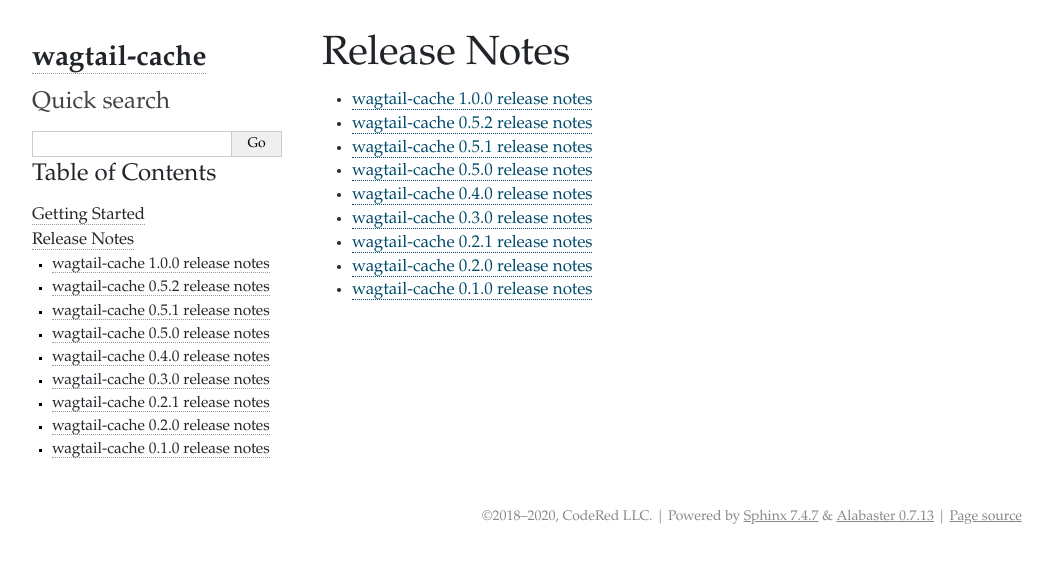
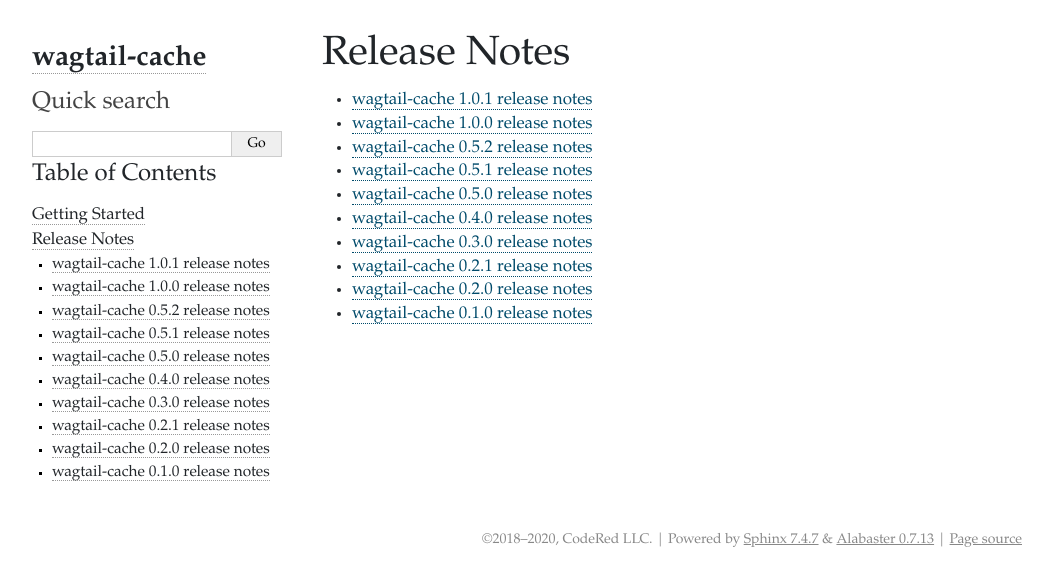
Before and after one commit to coderedcorp/wagtail-cache, a Sphinx documentation site: the page built from docs/releases/index.rst, in a window 1280 px wide. Shown: the top 586 px of the page, without its empty margins (118-1171 px from the left). Built offline with Sphinx 7.4.7, drawn with Linux system fonts in a browser that asks for light colours.

Commit message:
Version 1.0.1 release

```diff
--- a/docs/releases/index.rst
+++ b/docs/releases/index.rst
@@ -4,6 +4,7 @@
 .. toctree::
     :maxdepth: 1
 
+    v1.0.1
     v1.0.0
     v0.5.2
     v0.5.1
--- /dev/null
+++ b/docs/releases/v1.0.1.rst
@@ -0,0 +1,6 @@
+wagtail-cache 1.0.1 release notes
+=================================
+
+* Support Django installations where ``AuthenticationMiddleware`` is not enabled.
+  In this situation, it will behave the same as if no user is logged in.
+* Packaging and documentation cleanup.
--- a/wagtailcache/__init__.py
+++ b/wagtailcache/__init__.py
@@ -1,4 +1,4 @@
-release = ["1", "0", "0"]
+release = ["1", "0", "1"]
 __version__ = "{0}.{1}.{2}".format(release[0], release[1], release[2])
 __shortversion__ = "{0}.{1}".format(release[0], release[1])
 
```
